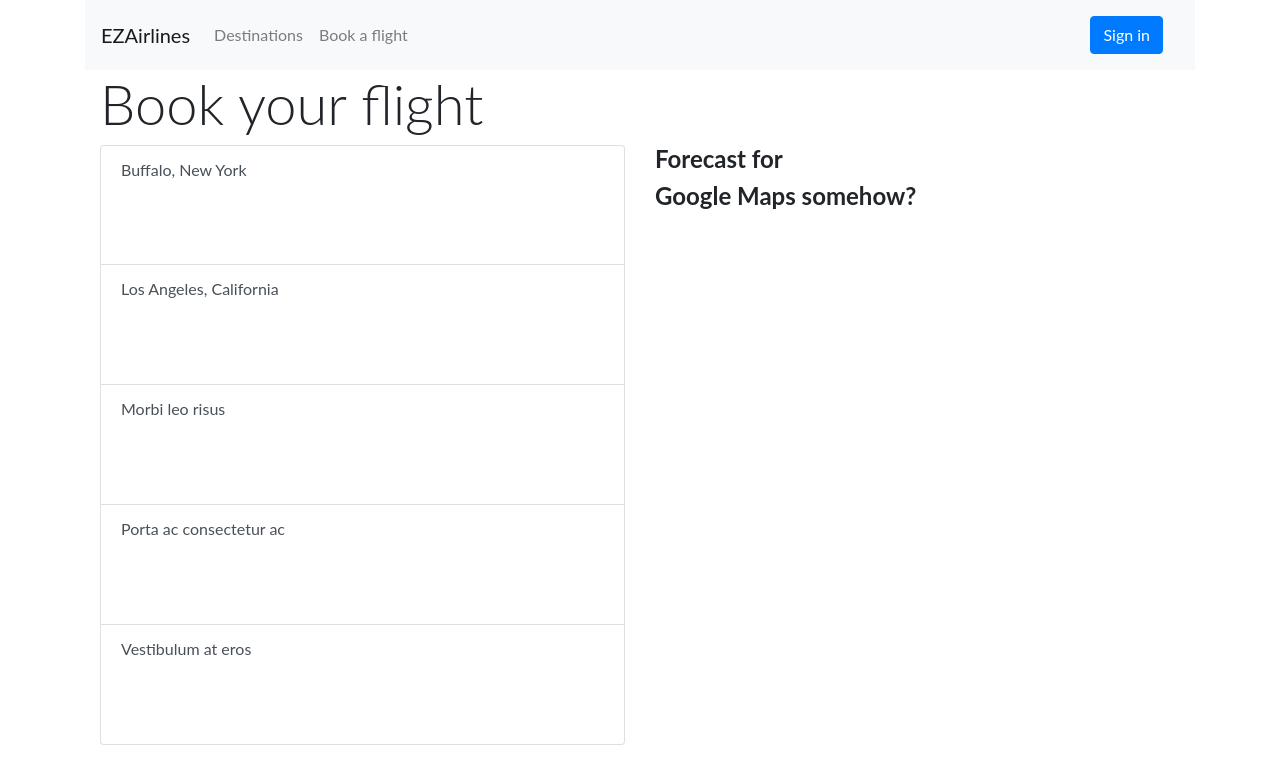
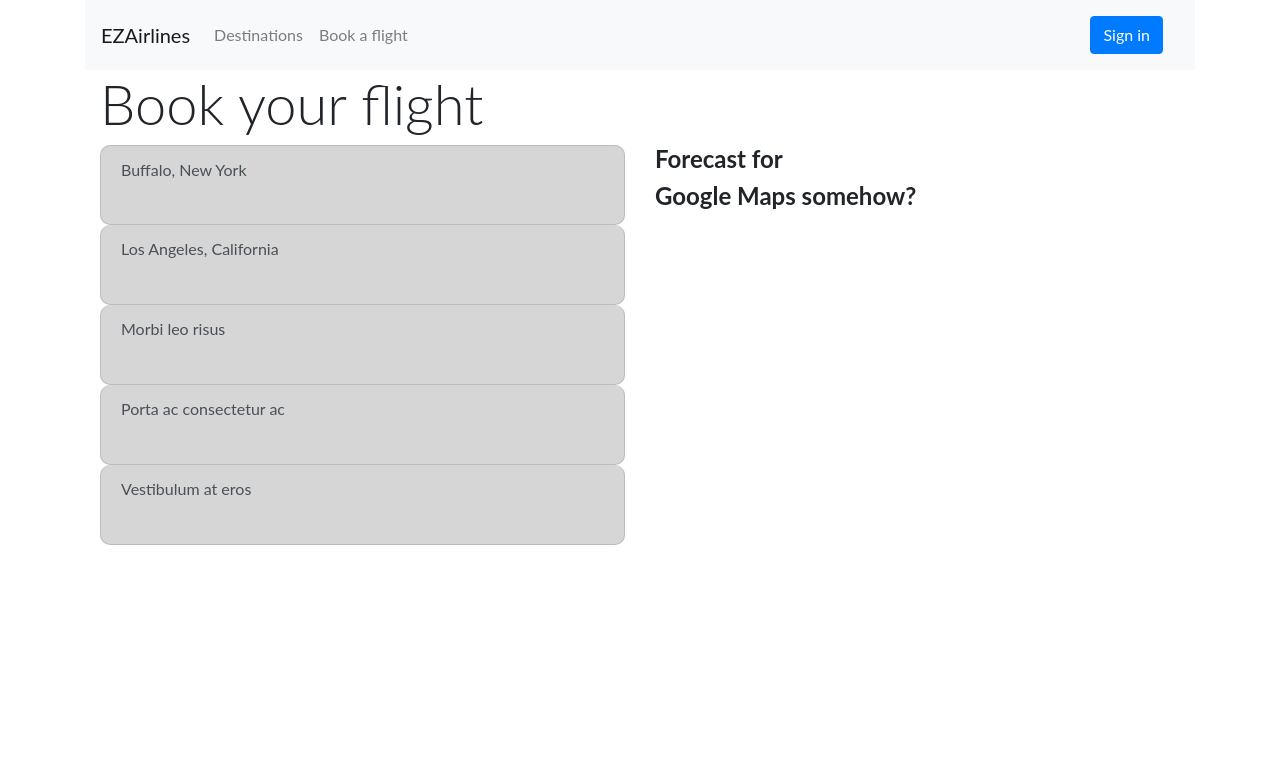
Before and after one commit to CWebdale006/final_project, a React (Create React App) app in the folder airline-app/: page / in a window 1280 px wide. Shown: the top 784 px of the page. Built offline with nearby package versions, Linux system fonts and the light colour scheme.

Commit message:
edits to the create user component
can add users, need to connect to database
not working for some reason...

```diff
--- a/airline-app/src/components/create-destination.component.js
+++ b/airline-app/src/components/create-destination.component.js
@@ -73,8 +73,8 @@ export default class CreateDestination extends Component {
     };
 
     console.log(exercise);
-    console.log("bruh");
-    window.location = '/create';
+
+    // window.location = '/create';
   }
 
   render() {
--- a/airline-app/src/components/create-user.component.js
+++ b/airline-app/src/components/create-user.component.js
@@ -1,10 +1,59 @@
 import React, { Component } from 'react'
+import axios from 'axios';
 
 export default class CreateUser extends Component {
+  constructor(props) {
+    super(props);
+
+    this.onChangeUsername = this.onChangeUsername.bind(this);
+    this.onSubmit = this.onSubmit.bind(this);
+
+    this.state = {
+      username: ''
+    };
+  }
+
+  onChangeUsername(e) {
+    this.setState({
+      username: e.target.value
+    });
+  }
+
+  onSubmit(e) {
+    e.preventDefault();  const newUser = {
+      username: this.state.username,
+    };
+
+    console.log(newUser);
+
+    axios.post('http://localhost:5000/users/add', newUser)
+      .then(res => console.log(res.data));
+
+    this.setState({
+      username: ''
+    })
+  }
+
   render() {
     return (
       <>
-        <p>This is the create user component</p>
+        <div>
+          <h3>Create New User</h3>
+          <form onSubmit={this.onSubmit}>
+            <div className="form-group">
+              <label>Username: </label>
+              <input  type="text"
+                required
+                className="form-control"
+                value={this.state.username}
+                onChange={this.onChangeUsername}
+              />
+            </div>
+            <div className="form-group">
+              <input type="submit" value="Create User" className="btn btn-primary" />
+            </div>
+          </form>
+        </div>
       </>
     )
   }
--- a/airline-app/src/components/destinations-list.component.js
+++ b/airline-app/src/components/destinations-list.component.js
@@ -6,7 +6,6 @@ export default class DestinationsList extends Component {
     return (
       <>
         <div>
-            {/* have fun using subgrids */}
             <div className="container">
               <div className="row">
                 <div className="col">
@@ -16,11 +15,11 @@ export default class DestinationsList extends Component {
               <div className="row">
                 <div className="col">
                       <div className="list-group">
-                        <a href="/create" className="list-group-item list-group-item-action">Buffalo, New York</a>
-                        <a href="/create" className="list-group-item list-group-item-action">Los Angeles, California</a>
-                        <a href="/create" className="list-group-item list-group-item-action">Morbi leo risus</a>
-                        <a href="/create" className="list-group-item list-group-item-action">Porta ac consectetur ac</a>
-                        <a href="/create" className="list-group-item list-group-item-action">Vestibulum at eros</a>
+                        <a href="/create" className="list-group-item list-group-item-action" id="bruh">Buffalo, New York</a>
+                        <a href="/create" className="list-group-item list-group-item-action" id="bruh">Los Angeles, California</a>
+                        <a href="/create" className="list-group-item list-group-item-action" id="bruh">Morbi leo risus</a>
+                        <a href="/create" className="list-group-item list-group-item-action" id="bruh">Porta ac consectetur ac</a>
+                        <a href="/create" className="list-group-item list-group-item-action" id="bruh">Vestibulum at eros</a>
                       </div>
                 </div>
                 <div className="col">
--- a/airline-app/src/css/destinations-list.css
+++ b/airline-app/src/css/destinations-list.css
@@ -3,7 +3,13 @@
 }
 
 .list-group a {
-    height: 15vh;
+    height: 10vh;
+    background-color: rgba(124, 124, 124, 0.315);
+    border-radius: 10px;
+}
+
+#bruh {
+    border-radius: 10px;
 }
 
 .col .card {
```
Also changed, not shown: airline-app/src/components/mynavbar.js (deleted, +0 -27 lines).
